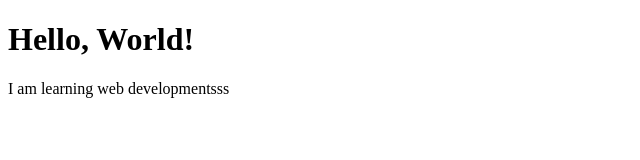
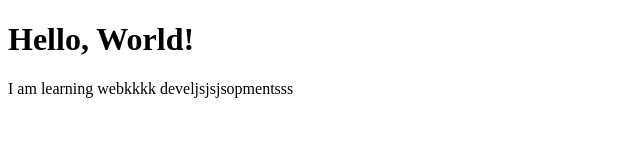
Before and after one commit to Jazline3127/webdev_lab_1, a plain HTML site: page index.html in a window 1280 px wide. Shown: the full height of the page, 0-640 px from the left. Drawn offline with Linux system fonts and the light colour scheme.

```diff
--- a/index.html
+++ b/index.html
@@ -5,6 +5,6 @@
     </head>
     <body>
         <h1>Hello, World!</h1>
-        <p>I am learning web developmentsss</p>
+        <p>I am learning webkkkk develjsjsjsopmentsss</p>
     </body>
 </html>
```
